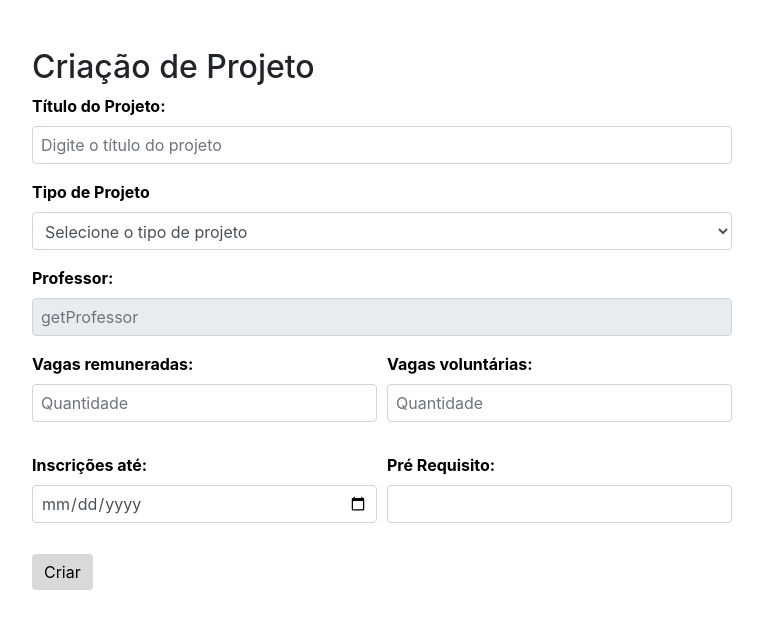
After one commit to marlonruffo/Bolsa-Facil---DCC017, a PHP site: page /cadastroBolsa.html in a window 1280 px wide. The commit adds this page. Shown: the top 629 px of the page, without its empty margins (258-1021 px from the left). Run offline with PHP 8.4, Linux system fonts and the light colour scheme.

Commit message:
feat: página de cadastro de bolsas + texto index

```diff
--- /dev/null
+++ b/css/cadastroBolsaNova.css
@@ -0,0 +1,28 @@
+
+body{
+    background-color: #fff;
+}
+.botaoCriar{
+    background-color: #D9D9D9;
+    color: black;
+    border-color: #D9D9D9;
+    cursor: pointer;
+    border: none;
+}
+.botaoCriar:hover{
+    background-color: #1D3252;
+    color: white;
+    border-color: white;
+}
+.labelForms{
+    font-weight: bold;
+    color: black;
+
+}
+.formss{
+    width: 100%;
+    padding: 8px;
+    margin-bottom: 15px;
+    border: 1px solid #ced4da;
+    border-radius: 4px;
+}
--- /dev/null
+++ b/site/cadastroBolsa.html
@@ -0,0 +1,83 @@
+<!DOCTYPE html>
+<html lang="pt-BR">
+<head>
+    <meta charset="UTF-8">
+    <meta name="viewport" content="width=device-width, initial-scale=1.0">
+    <title>Bolsa fácil</title>
+    <link href="https://fonts.googleapis.com/css2?family=Roboto" rel="stylesheet">
+    <link rel="stylesheet" href="https://stackpath.bootstrapcdn.com/bootstrap/4.5.2/css/bootstrap.min.css" integrity="sha384-JcKb8q3iqJ61gNV9KGb8thSsNjpSL0n8PARn9HuZOnIxN0hoP+VmmDGMN5t9UJ0Z" crossorigin="anonymous">
+    <link rel="stylesheet" href="../css/register.css">
+	<link rel="stylesheet" href="../css/cadastroBolsaNova.css">
+    <link rel="stylesheet" href="../assets/css/bootstrap-datetimepicker.css"/>
+
+</head>
+<body>
+	<div class="container mt-5">
+		<h2>Criação de Projeto</h2>
+		<form class="">
+			<div class="form-group">
+				<label class="labelForms" for="nome">Título do Projeto:</label>
+				<input type="text" class="form-control formss" id="nome" placeholder="Digite o título do projeto">
+			</div>
+			<div class="form-group ">
+				<label class="labelForms">Tipo de Projeto</label>
+				<select class="form-control formss" name="tipoProjeto" id="tipoProjeto">
+					<option value="" selected="selected">Selecione o tipo de projeto</option>
+					<option value="Iniciação Científica">Iniciação Científica</option>
+					<option value="Treinamento Profissional">Treinamento Profissional</option>
+					<option value="Monitoria">Monitoria</option>
+					<option value="Extensão">Extensão</option>
+				</select>
+			</div>
+			<div class="form-group">
+				<label class="labelForms" for="nome">Professor:</label>
+				<input type="text" class="form-control formss" id="nome" placeholder="getProfessor" value="" readonly>
+			</div>
+			<div class="form-row">
+				<div class="form-group col-md-6">
+					<label class="labelForms" for="vagaRemunerada">Vagas remuneradas:</label>
+					<input type="number" class="form-control formss" id="idade" placeholder="Quantidade">
+				</div>
+				<div class="form-group col-md-6">
+					<label class="labelForms" for="vagaVoluntaria">Vagas voluntárias:</label>
+					<input type="password" class="form-control formss" id="senha" placeholder="Quantidade">
+				</div>
+				<div class="form-group col-md-6">
+					<label class="labelForms" for="dataIngresso">Inscrições até:</label>
+					<input type="date" class="form-control formss" id="inputField4">
+				</div>
+				<div class="form-group col-md-6">
+					<label class="labelForms" for="preRequisito">Pré Requisito:</label>
+					<input type="text" class="form-control formss" id="inputField4">
+				</div>
+			</div>
+			<div class="form-group">
+				<!-- Fechamento da tag form -->
+				<button type="submit" class="btn btn-primary botaoCriar  ">Criar </button>
+			</div>
+		</form>
+	</div>
+
+
+    <!-- js placed at the end of the document so the pages load faster -->
+		<script src="../assets/js/jquery.js"></script>
+		<script src="../assets/js/jquery.maskedinput.js"></script>
+		<script src="../assets/js/bootstrap.min.js"></script>
+		<script src="../assets/js/jquery-ui-1.9.2.custom.min.js"></script>
+		<script src="../assets/js/jquery.ui.touch-punch.min.js"></script>
+		<script class="include" type="text/javascript" src="../assets/js/jquery.dcjqaccordion.2.7.js"></script>
+		<script src="../assets/js/jquery.scrollTo.min.js"></script>
+		<script src="../assets/js/jquery.nicescroll.js" type="text/javascript"></script>
+
+		<!--common script for all pages-->
+		<script src="../assets/js/common-scripts.js"></script>
+
+		<!--script for this page-->
+		<script type="text/javascript" src="../assets/js/moment.js"></script>
+		<script src="../assets/js/locale/pt-br.js"></script>
+		<script type="text/javascript" src="../assets/js/bootstrap-datetimepicker.js"></script>
+        <script src="../js/cadUsuario.js" type="text/javascript"></script>
+        <script src="../js/Validacoes.js" type="text/javascript"></script>
+
+</body>
+</html>
--- a/site/footer.php
+++ b/site/footer.php
@@ -13,7 +13,7 @@
 </head>
 <body>
 
-<footer class="bg-secondary text-white fixed-bottom text-center py-3">
+<footer class="bg-secondary text-white  text-center py-3">
     <a href="#" class="text-white"><i class="fab fa-facebook-square fa-2x mx-2"></i></a>
     <a href="#" class="text-white"><i class="fab fa-instagram fa-2x mx-2"></i></a>
     <a href="#" class="text-white"><i class="fab fa-linkedin fa-2x mx-2"></i></a>
```
Also changed, not shown: site/index.php (+7 -7 lines).
